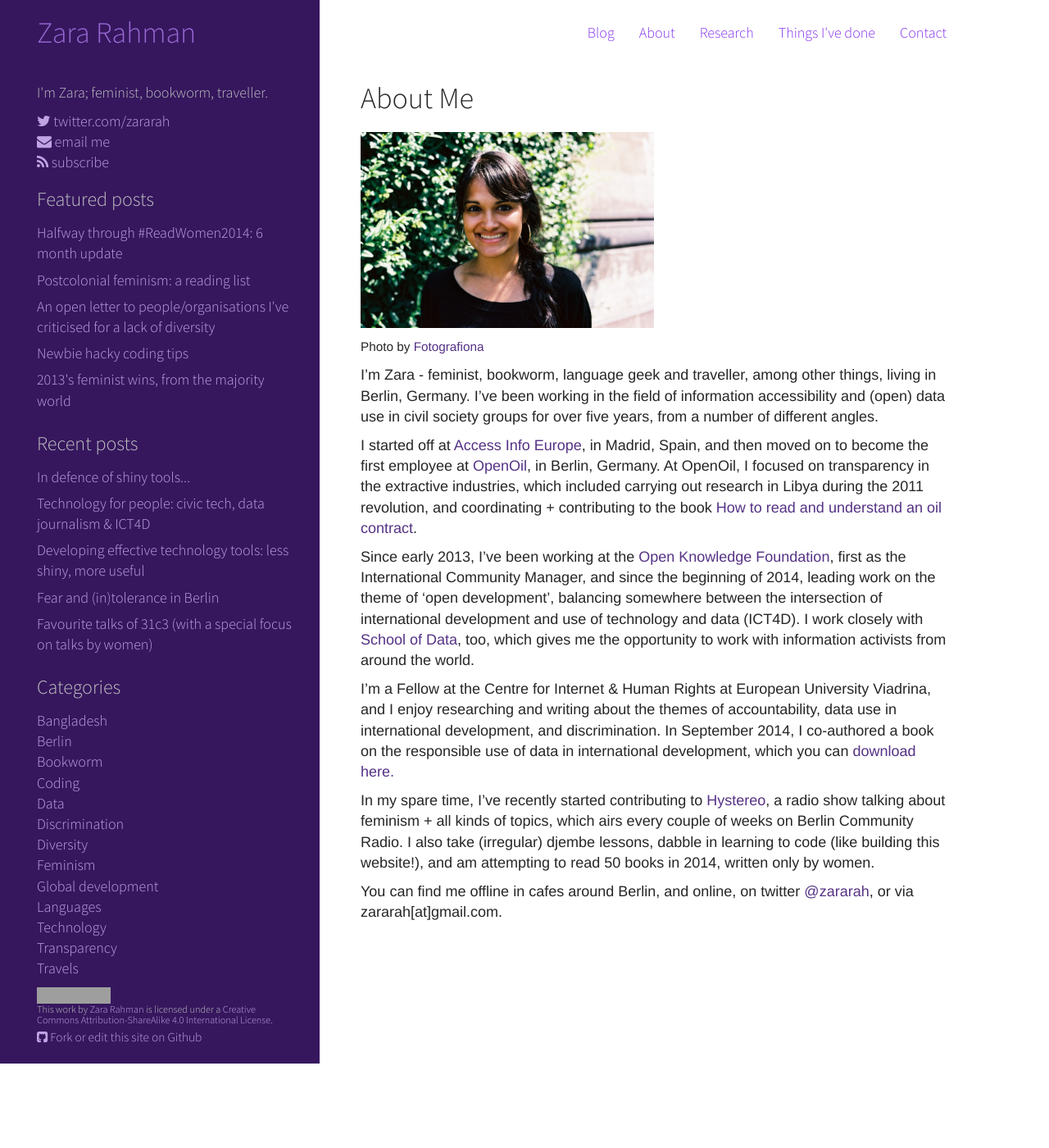
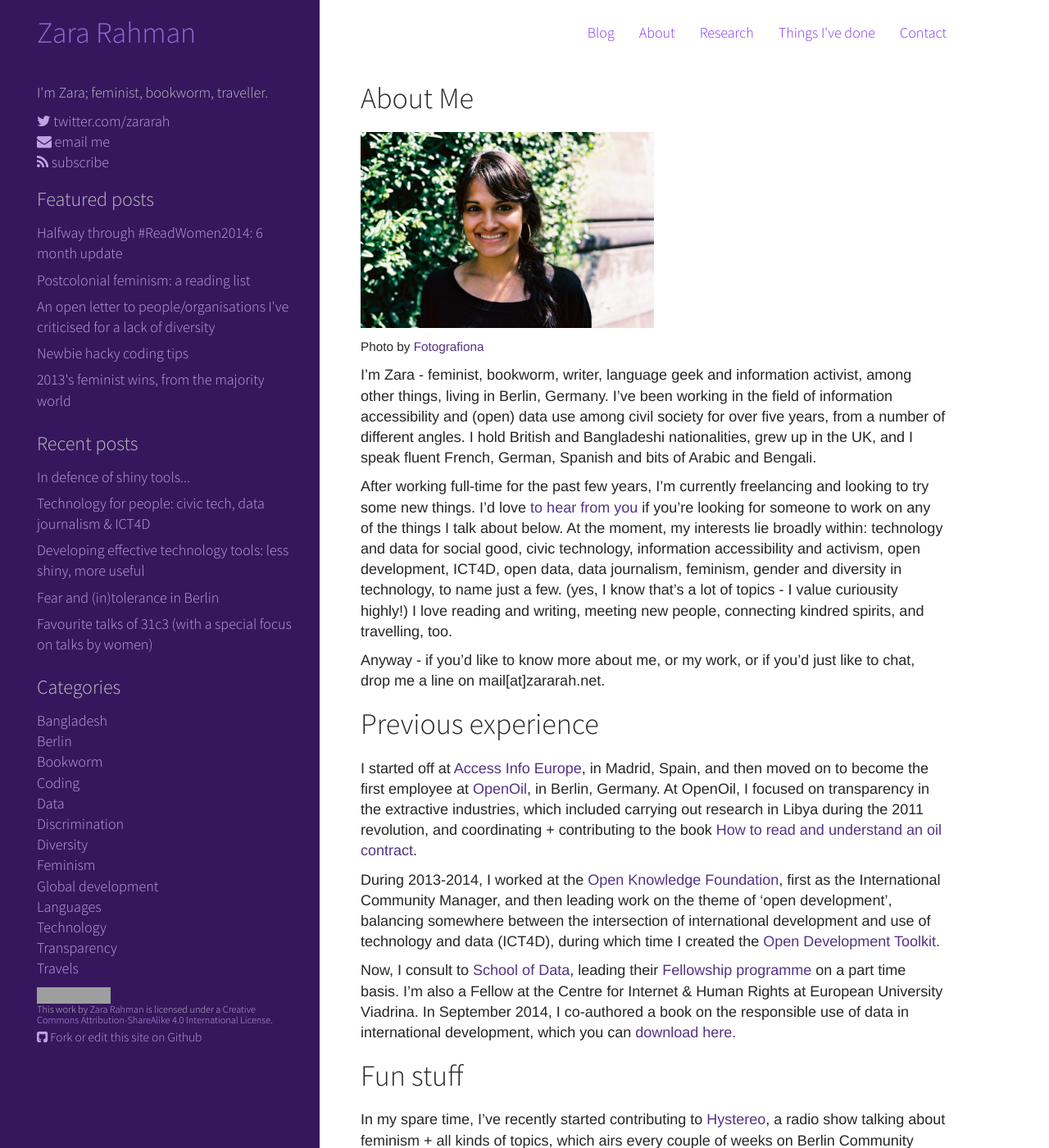
Before and after one commit to zararah/zararah.net, a Jekyll site: the page built from about/index.md, in a window 1280 px wide and 1400 px high. Shown: the whole window at 82% size. Built offline with Jekyll 4.4.1, drawn with Linux system fonts in a browser that asks for light colours; Markdown is read by kramdown in place of the engine named in the settings; some of the changed text lies outside the part shown; grey boxes are pictures that could not be loaded.

Commit message:
Update bio and contact details

```diff
--- a/about/index.md
+++ b/about/index.md
@@ -9,14 +9,23 @@
 
 <small>Photo by <a href="http://arduina.net/">Fotografiona</a></small>
 
-I'm Zara - feminist, bookworm, language geek and traveller, among other things, living in Berlin, Germany. I've been working in the field of information accessibility and (open) data use in civil society groups for over five years, from a number of different angles.
+I'm Zara - feminist, bookworm, writer, language geek and information activist, among other things, living in Berlin, Germany. I've been working in the field of information accessibility and (open) data use among civil society for over five years, from a number of different angles. I hold British and Bangladeshi nationalities, grew up in the UK, and I speak fluent French, German, Spanish and bits of Arabic and Bengali.
+
+After working full-time for the past few years, I'm currently freelancing and looking to try some new things. I'd love [to hear from you](mailto:mail@zararah.net) if you're looking for someone to work on any of the things I talk about below. At the moment, my interests lie broadly within: technology and data for social good, civic technology, information accessibility and activism, open development, ICT4D, open data, data journalism, feminism, gender and diversity in technology, to name just a few. (yes, I know that's a lot of topics - I value curiousity highly!) I love reading and writing, meeting new people, connecting kindred spirits, and travelling, too.
+
+Anyway - if you'd like to know more about me, or my work, or if you'd just like to chat, drop me a line on mail[at]zararah.net.
+
+
+## Previous experience
 
 I started off at [Access Info Europe](http://www.access-info.org/), in Madrid, Spain, and then moved on to become the first employee at [OpenOil](http://openoil.net), in Berlin, Germany. At OpenOil, I focused on transparency in the extractive industries, which included carrying out research in Libya during the 2011 revolution, and coordinating + contributing to the book [How to read and understand an oil contract](http://contracts.openoil.net).
 
-Since early 2013, I've been working at the [Open Knowledge Foundation](http://okfn.org), first as the International Community Manager, and since the beginning of 2014, leading work on the theme of 'open development', balancing somewhere between the intersection of international development and use of technology and data (ICT4D). I work closely with [School of Data](http://schoolofdata.org), too, which gives me the opportunity to work with information activists from around the world.
+During 2013-2014, I worked at the [Open Knowledge Foundation](http://okfn.org), first as the International Community Manager, and then leading work on the theme of 'open development', balancing somewhere between the intersection of international development and use of technology and data (ICT4D), during which time I created the [Open Development Toolkit.](http://opendevtoolkit.net)
 
-I'm a Fellow at the Centre for Internet & Human Rights at European University Viadrina, and I enjoy researching and writing about the themes of accountability, data use in international development, and discrimination. In September 2014, I co-authored a book on the responsible use of data in international development, which you can [download here.](https://responsibledata.io/ways-to-practise-responsible-development-data/)
+Now, I consult to [School of Data](http://schoolofdata.org), leading their [Fellowship programme](http://schoolofdata.org/fellowship-programme/) on a part time basis. I'm also a Fellow at the Centre for Internet & Human Rights at European University Viadrina. In September 2014, I co-authored a book on the responsible use of data in international development, which you can [download here.](https://responsibledata.io/ways-to-practise-responsible-development-data/)
 
-In my spare time, I've recently started contributing to [Hystereo](https://soundcloud.com/berlincommunityradio/hystereo-4-feminist-science-fiction), a radio show talking about feminism + all kinds of topics, which airs every couple of weeks on Berlin Community Radio. I also take (irregular) djembe lessons, dabble in learning to code (like building this website!), and am attempting to read 50 books in 2014, written only by women.
+## Fun stuff
 
-You can find me offline in cafes around Berlin, and online, on twitter [@zararah](http://twitter.com/zararah), or via zararah[at]gmail.com.
+In my spare time, I've recently started contributing to [Hystereo](https://soundcloud.com/berlincommunityradio/hystereo-4-feminist-science-fiction), a radio show talking about feminism + all kinds of topics, which airs every couple of weeks on Berlin Community Radio. I also take (irregular) djembe lessons, dabble in learning to code (like building this website!), and love reading a lot, especially feminist science fiction.
+
+You can find me offline in cafes around Berlin, and online, on twitter [@zararah](http://twitter.com/zararah), or via mail@zararah.net. [(Public Key)](http://zararah.net/about/key.html)
```
Also changed, not shown: contact/index.md (+1 -1 lines).
